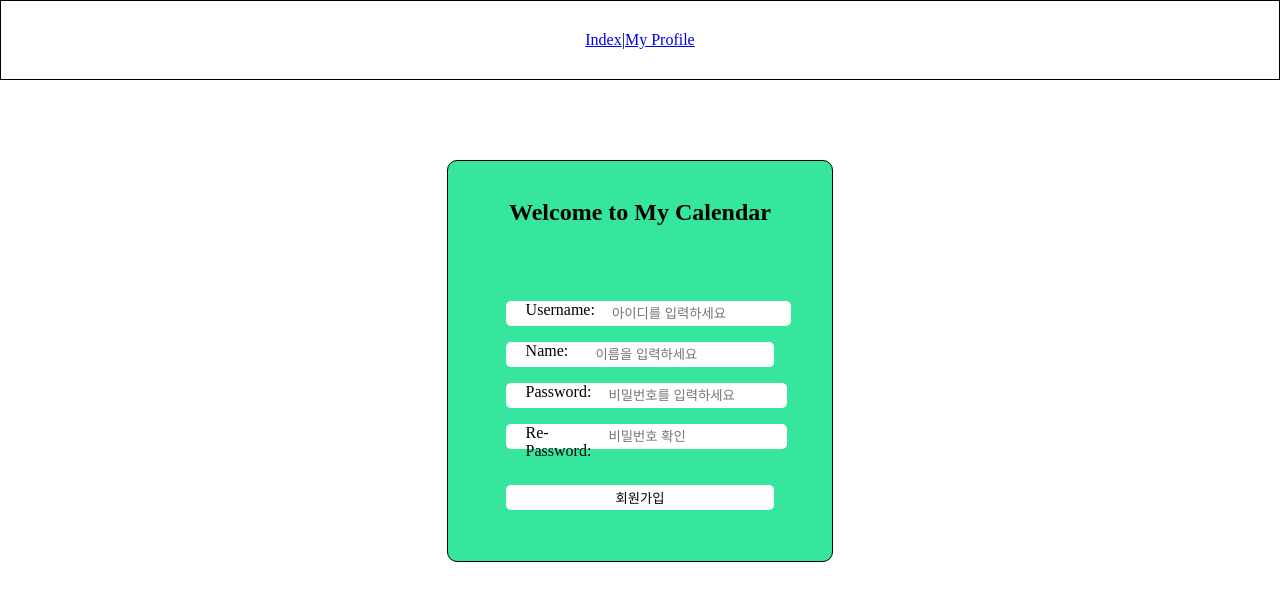
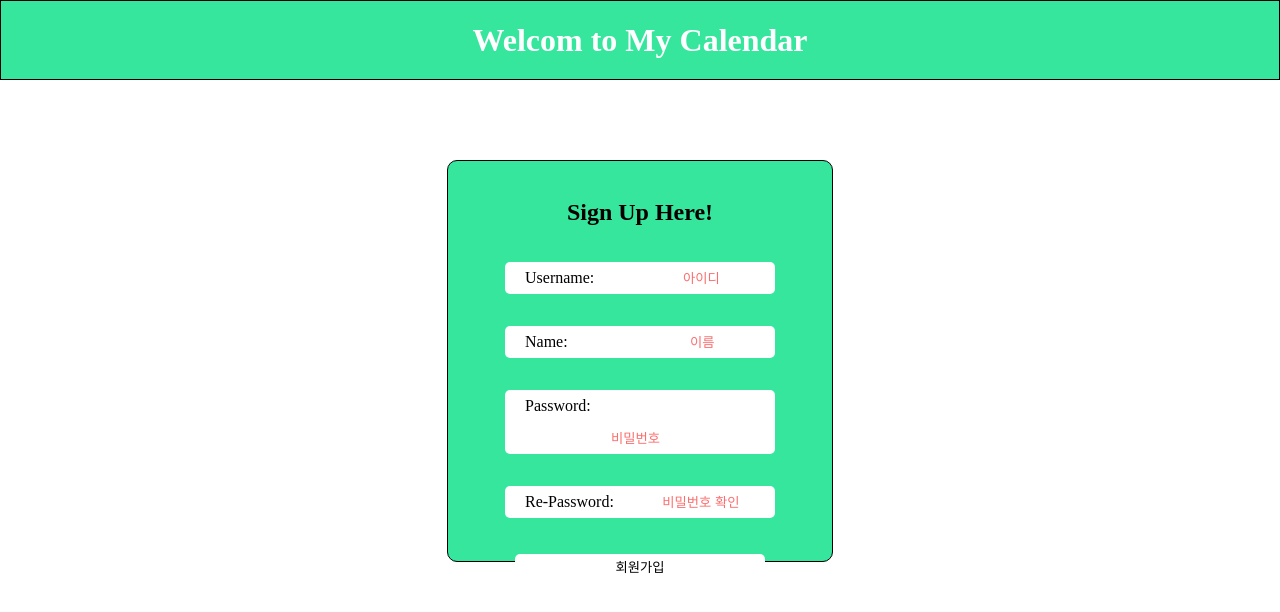
Before and after one commit to dlwlsgur0909/my-calendar, a Vue app in the folder FrontEnd/calendar/: page /signup in a window 1280 px wide. Shown: the top 612 px of the page. Built offline with nearby package versions, Linux system fonts and the light colour scheme.

Commit message:
feat/fe: 로그인/회원가입 Vuex store 적용

```diff
--- a/FrontEnd/calendar/src/App.vue
+++ b/FrontEnd/calendar/src/App.vue
@@ -1,7 +1,6 @@
 <template>
   <div id="app">
-    <header-menu></header-menu>
-    <!-- {{loginStatus}} -->
+    <header-menu :loginStatus="loginStatus"></header-menu>
     <router-view></router-view>
   </div>
 </template>
@@ -17,10 +16,9 @@ export default {
   },
   computed: {
     loginStatus() {
-      console.log(this.$store.state.loginStatus);
       return this.$store.state.loginStatus;
     }
-  }
+  },
 }
 </script>
 
--- a/FrontEnd/calendar/src/components/HeaderMenu.vue
+++ b/FrontEnd/calendar/src/components/HeaderMenu.vue
@@ -1,12 +1,28 @@
 <template>
     <div class="header">
-        <router-link to="/index">Index</router-link> |
-        <router-link to="/users">My Profile</router-link>
+        <div v-if="loginStatus">
+            <router-link to="/index">Index</router-link> |
+            <router-link to="/users">My Profile</router-link>
+        </div>
+        <div class="before-login-header" v-else>
+            <h1 @click="onClickLogo">Welcom to My Calendar</h1>
+        </div>
     </div>
 </template>
 
 <script>
 export default {
+    props: {
+        loginStatus: {
+            type: Boolean,
+            required: true,
+        },
+    },
+    methods: {
+        onClickLogo() {
+            window.location.href = '/login';
+        }
+    }
 
 }
 </script>
@@ -19,6 +35,16 @@ export default {
     border: 1px solid black;
     justify-content: center;
     align-items: center;
+    background: rgb(54, 230, 157);
+}
+
+.before-login-header {
+    color: rgb(255, 255, 255);
+    cursor: pointer;
+}
+
+.before-login-header:hover {
+    color: rgba(255, 255, 255, 0.74);
 }
 
 </style>
--- /dev/null
+++ b/FrontEnd/calendar/src/store/actions.js
@@ -0,0 +1,45 @@
+/* eslint-disable */
+
+import {
+    fetchSignUp,
+    fetchLogin
+} from '../api/api.js';
+
+import router from '../router/router.js';
+
+export default {
+
+
+    FETCH_SIGNUP(context, user) {
+        fetchSignUp(user)
+        .then(res => res.json())
+        .then(res => {
+            if(res.errorMessage) {
+                alert(res.errorMessage);
+                return;
+            }else {
+                alert("회원가입을 완료했습니다. 로그인 해주세요");
+                window.location.href = "/login";
+            }
+        })
+    },
+
+    FETCH_LOGIN(context, user) {
+        fetchLogin(user)
+        .then(res => res.json())
+        .then(res => {
+            if(res.errorMessage) {
+                alert(res.errorMessage);
+                return;
+            }else {
+                window.sessionStorage.setItem('username', res.userUsername);
+                window.sessionStorage.setItem('name', res.userName);
+                window.sessionStorage.setItem('regdate', res.userRegdate);
+
+                window.location.href = "/index";
+            }
+        })
+        .catch(error => console.log(error))
+    },
+
+}
--- /dev/null
+++ b/FrontEnd/calendar/src/store/mutations.js
@@ -0,0 +1,5 @@
+// export default {
+//     SET_LOGINSTATUS(state, status) {
+//         state.loginStatus = status;
+//     }
+// }
--- a/FrontEnd/calendar/src/store/store.js
+++ b/FrontEnd/calendar/src/store/store.js
@@ -1,9 +1,16 @@
 import { createStore } from 'vuex';
+import mutations from './mutations.js';
+import actions from './actions.js';
 
 
 export const store = createStore({
     state: {
-        loginStatus: false,
+        loginStatus: window.sessionStorage.getItem('username') !== null ? true : false,
+        username: window.sessionStorage.getItem('username'),
+        name: window.sessionStorage.getItem('name'),
+        regdate: window.sessionStorage.getItem('regdate')
     },
+    mutations,
+    actions,
 
 });
--- a/FrontEnd/calendar/src/views/LoginView.vue
+++ b/FrontEnd/calendar/src/views/LoginView.vue
@@ -1,6 +1,6 @@
 <template>
     <div class="login-form">
-        <h2>Welcome to My Calendar</h2>
+        <h2>Login</h2>
         <div class="login-input">
             <div id="login-username">
                 Username:
@@ -20,15 +20,9 @@
         </div>
     </div>
 </template>
+
 <script>
-
-import { fetchLogin } from '../api/api.js';
-
-
 export default {
-
-
-
     data() {
         return {
             username: '',
@@ -41,37 +35,19 @@ export default {
                 alert("아이디와 비밀번호를 다시 확인해주세요")
                 return;
             }
-
-
             const user = {
                 userUsername: this.username,
                 userPassword: this.password,
             };
 
 
-            // 로그인 fetch
-            fetchLogin(user)
-            .then(res => res.json())
-            .then(res => {
-                if(res.errorMessage) {
-                    alert(res.errorMessage);
-                    return;
-                }else {
-                    console.log(res);
-                    window.sessionStorage.setItem('username', res.userUsername);
-                    window.sessionStorage.setItem('userName', res.userName);
-                    window.sessionStorage.setItem('regdate', res.userRegdate);
-
-                    window.location.href = '/index';
-                }
-
-
-            })
+            this.$store.dispatch('FETCH_LOGIN', user);
         }
     }
 
 }
 </script>
+
 <style scoped>
 
 input {
@@ -105,8 +81,6 @@ input {
 
 #login-username,
 #login-password {
-    /* display: flex; */
-    /* justify-content: space-between; */
     width: 100%;
     height: 18%;
     background: white;
--- a/FrontEnd/calendar/src/views/SignUpView.vue
+++ b/FrontEnd/calendar/src/views/SignUpView.vue
@@ -1,32 +1,29 @@
 <template>
     <div class="signup-form">
-        <h2>Welcome to My Calendar</h2>
-        <div class="signup-input">
+        <h2>Sign Up Here!</h2>
             <div id="signup-username">
                 Username:
-                <input type="text" placeholder="아이디를 입력하세요" size="20" v-model="this.username">
+                <input type="text" placeholder="아이디" size="15" v-model="this.username">
             </div>
             <div id="signup-name">
                 Name:
-                <input type="text" placeholder="이름을 입력하세요" size="20" v-model="this.name">
+                <input type="text" placeholder="이름" size="15" v-model="this.name">
             </div>
             <div id="signup-password">
                 Password:
-                <input type="password" placeholder="비밀번호를 입력하세요" size="20" v-model="this.password">
+                <input type="password" placeholder="비밀번호" size="15" v-model="this.password">
             </div>
             <div id="signup-repassword">
                 Re-Password:
-                <input type="password" placeholder="비밀번호 확인" size="20" v-model="this.rePassword">
+                <input type="password" placeholder="비밀번호 확인" size="15" v-model="this.rePassword">
             </div>
             <div>
                 <button id="signup-button" @click="onClickSignUp">회원가입</button>
             </div>
-        </div>
     </div>
 </template>
+
 <script>
-
-import { fetchSignUp } from '../api/api.js';
 
 export default {
     data() {
@@ -56,23 +53,14 @@ export default {
             };
 
             // 회원가입 fetch
-            fetchSignUp(user)
-            .then(res => res.json())
-            .then(res => {
-                if(res.errorMessage) {
-                    alert(res.errorMessage);
-                    return;
-                }else {
-                    alert("회원가입을 완료했습니다. 로그인 해주세요");
-                    window.location.href = "/login";
-                }
-            })
+            this.$store.dispatch('FETCH_SIGNUP', user);
         },
 
     }
 
 }
 </script>
+
 <style scoped>
 
 input {
@@ -99,36 +87,55 @@ input {
     width: 100%;
 }
 
-.signup-input {
-    width: 70%;
-    height: 35%;
-    margin-top: 10%;
-}
-
 #signup-username,
 #signup-name,
 #signup-password,
 #signup-repassword {
-    display: flex;
-    justify-content: space-between;
+    width: 250px;
     height: 18%;
     background: white;
     padding-left: 20px;
     border-radius: 5px;
     margin-top: 2vh;
     margin-bottom: 2vh;
+    line-height: 200%;
 }
 
 #signup-username input,
 #signup-name input,
 #signup-password input,
 #signup-repassword input {
-    margin-left: 15px;
+    text-align: center;
+}
+
+#signup-username input {
+    margin-left: 13%;
+}
+
+#signup-name input {
+    margin-left: 24%;
+}
+
+#signup-password input {
+    margin-left: 16%;
+}
+
+#signup-repassword input {
+    margin-left: 5%;
+}
+
+
+#signup-username input::placeholder,
+#signup-name input::placeholder,
+#signup-password input::placeholder,
+#signup-repassword input::placeholder {
+    color: rgb(252, 110, 110);
+    text-align: center;
 }
 
 
 #signup-button {
-    width: 100%;
+    width: 250px;
     height: 25px;
     margin-top: 20px;
     margin-bottom: 20px;
```
